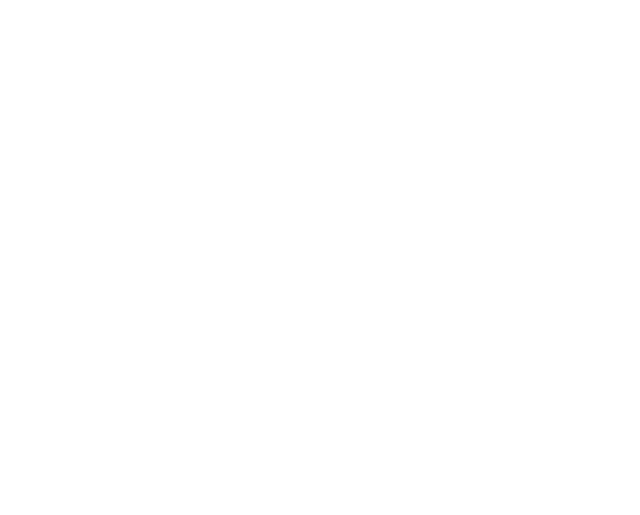
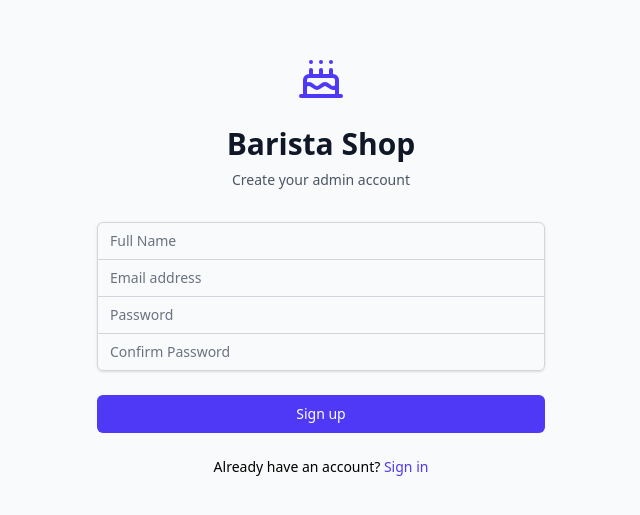
Before and after one commit to MyPlayGroundWorkflow/react-new-intro, a React (Vite) app: page /signup in a window 1280 px wide. Before the commit this address had no page. Shown: the part 135-650 px from the top of the page, without its empty margins (319-959 px from the left). Built offline with nearby package versions, Linux system fonts and the light colour scheme.

Commit message:
login signup done

```diff
--- a/src/App.tsx
+++ b/src/App.tsx
@@ -5,11 +5,15 @@
 import Customers from "./pages/Customers.tsx";
 import Items from "./pages/Items.tsx";
 import Dashboard from "./pages/Dashboard.tsx";
+import Signup from "./pages/auth/Signup.tsx";
+import Login from "./pages/auth/Login.tsx";
 function App() {
 
     return (
             <Router>
                 <Routes>
+                    <Route path="/login" element={<Login />} />
+                    <Route path="/signup" element={<Signup />} />
                     <Route element={<DashboardLayout />}>
                         <Route path="/" element={<Dashboard />} />
                         <Route path="/customers" element={<Customers />} />
--- a/src/pages/auth/Login.tsx
+++ b/src/pages/auth/Login.tsx
@@ -1,12 +1,25 @@
 import React, { useState } from 'react';
-import { Link } from 'react-router-dom';
-import { Sofa } from 'lucide-react';
+import {Link, useNavigate} from 'react-router-dom';
+import {Cake, Sofa} from 'lucide-react';
+import {useDispatch} from "react-redux";
+import {login} from "../../store/slice/authSlice.ts";
 
 const Login: React.FC = () => {
   const [email, setEmail] = useState('');
   const [password, setPassword] = useState('');
+  const dispatch = useDispatch();
+  const navigate = useNavigate();
 
   const handleSubmit = async (e: React.FormEvent) => {
+    e.preventDefault();
+
+    const response = await dispatch(login({ email, password }) as any);
+    if (response.meta.requestStatus === 'fulfilled') {
+      // window.location.href = '/';
+      navigate('/')
+    } else {
+      alert('Failed to login');
+    }
 
   };
 
@@ -15,10 +28,10 @@
       <div className="max-w-md w-full space-y-8">
         <div className="text-center">
           <div className="flex justify-center">
-            <Sofa className="h-12 w-12 text-indigo-600" />
+            <Cake className="h-12 w-12 text-indigo-600" />
           </div>
           <h2 className="mt-6 text-center text-3xl font-extrabold text-gray-900">
-            Company Name
+            Barista Shop
           </h2>
           <p className="mt-2 text-center text-sm text-gray-600">
             Sign in to your admin account
--- a/src/pages/auth/Signup.tsx
+++ b/src/pages/auth/Signup.tsx
@@ -1,6 +1,8 @@
 import React, { useState } from 'react';
-import { Link } from 'react-router-dom';
-import { Sofa } from 'lucide-react';
+import {Link, useNavigate} from 'react-router-dom';
+import {Cake} from 'lucide-react';
+import {useDispatch} from "react-redux";
+import {signup} from "../../store/slice/authSlice.ts";
 
 const Signup: React.FC = () => {
   const [name, setName] = useState('');
@@ -8,9 +10,26 @@
   const [password, setPassword] = useState('');
   const [confirmPassword, setConfirmPassword] = useState('');
   const [passwordError, setPasswordError] = useState('');
+  const dispatch = useDispatch();
+  const navigate = useNavigate();
 
 
   const handleSubmit = async (e: React.FormEvent) => {
+    e.preventDefault();
+
+    if (password !== confirmPassword) {
+      setPasswordError('password do not match');
+      return
+    }
+
+    setPasswordError('')
+    const response = await dispatch(signup({ name, email, password }) as any);
+    if (response.meta.requestStatus === 'fulfilled') {
+      // window.location.href = '/';
+      navigate('/')
+    } else {
+      setPasswordError('Failed to signup');
+    }
 
   };
 
@@ -19,10 +38,10 @@
       <div className="max-w-md w-full space-y-8">
         <div className="text-center">
           <div className="flex justify-center">
-            <Sofa className="h-12 w-12 text-indigo-600" />
+            <Cake className="h-12 w-12 text-indigo-600" />
           </div>
           <h2 className="mt-6 text-center text-3xl font-extrabold text-gray-900">
-            Company Name
+            Barista Shop
           </h2>
           <p className="mt-2 text-center text-sm text-gray-600">
             Create your admin account
```
